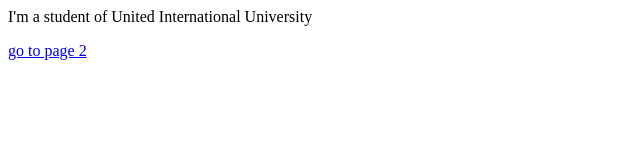
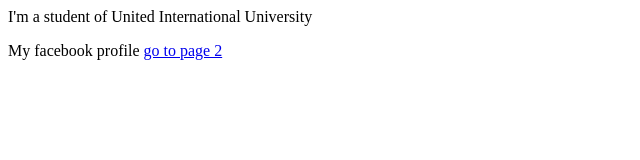
Before and after one commit to saeami/saeami.github.io, a plain HTML site: page index.html in a window 1280 px wide. Shown: the whole page, without its empty margins (0-640 px from the left). Drawn offline with Linux system fonts and the light colour scheme.

Commit message:
Update index.html

```diff
--- a/index.html
+++ b/index.html
@@ -4,6 +4,7 @@
 </head>
 <body>
      <p>I'm a student of United International University</p>
+     <a herf="https://www.facebook.com/sanjana.easmin">My facebook profile</a>
      <a href="hobby.html">go to page 2</a>
 </body>
 </html>
```
